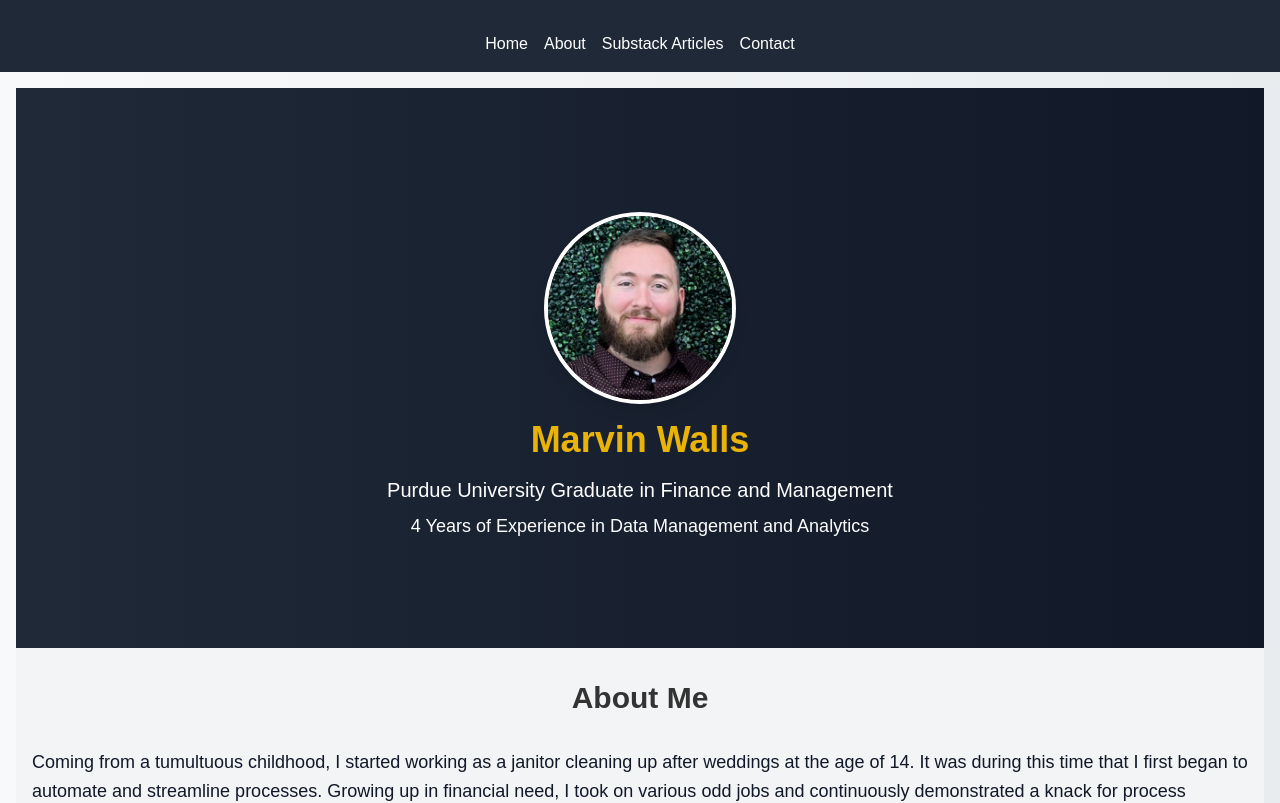
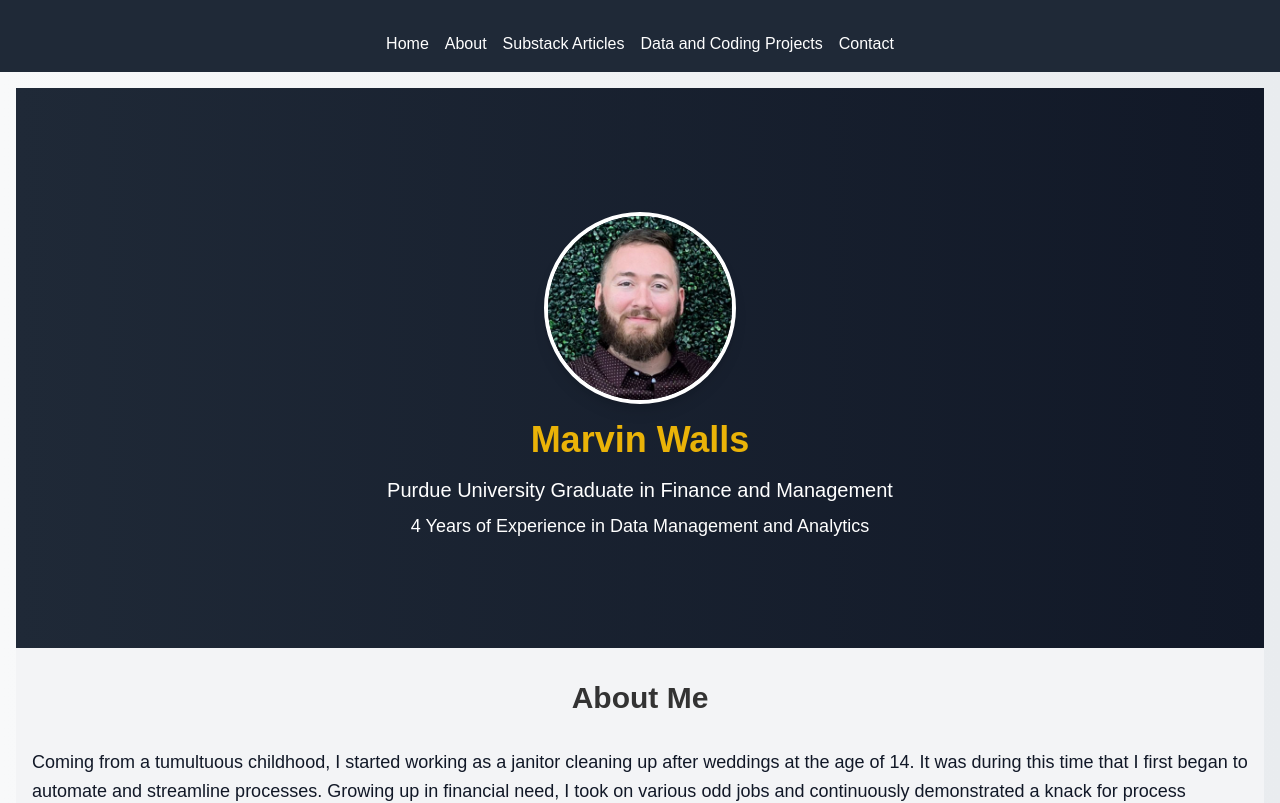
Before and after one commit to MarvinWalls/my-portfolio, a React (Create React App) app: page / in a window 1280 px wide. Shown: the top 803 px of the page. Built offline with nearby package versions, Linux system fonts and the light colour scheme.

Commit message:
Added Data and Coding Projects link to the header

```diff
--- a/src/components/Header.js
+++ b/src/components/Header.js
@@ -9,6 +9,7 @@
             <li><a href="#home" className="hover:text-yellow-400">Home</a></li>
             <li><a href="#about" className="hover:text-yellow-400">About</a></li>
             <li><a href="#substack-articles" className="hover:text-yellow-400">Substack Articles</a></li>
+            <li><a href="#projects" className="hover:text-yellow-400">Data and Coding Projects</a></li> {/* New link */}
             <li><a href="#contact" className="hover:text-yellow-400">Contact</a></li>
           </ul>
         </nav>
```
